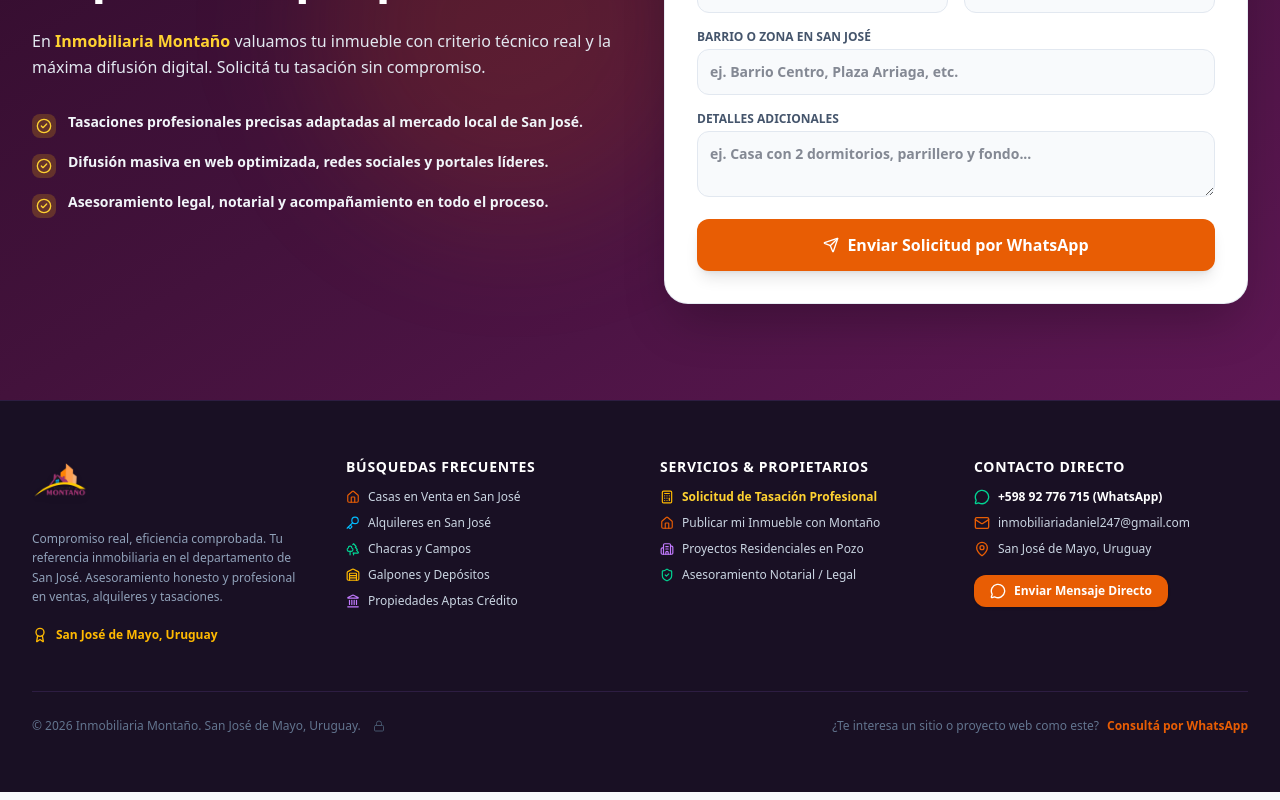
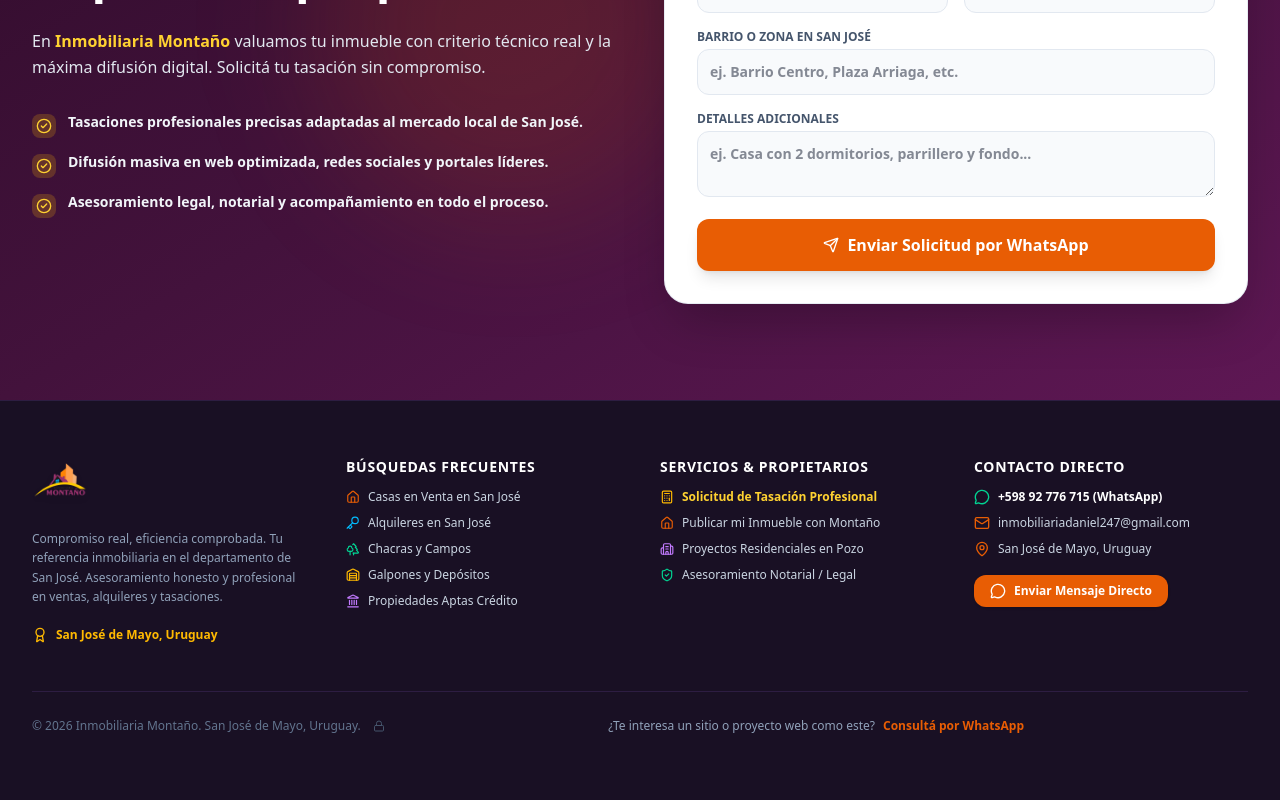
Before and after one commit to Martin-cedres/inmobiliaria-montano, a Next.js app: page / in a window 1280 px wide. Shown: the part 3000-3800 px from the top of the page. Built offline with nearby package versions, Linux system fonts and the light colour scheme; no server answers.

Commit message:
fix(ui): adjust footer padding to prevent overlap with floating whatsapp button

```diff
--- a/src/components/Footer.tsx
+++ b/src/components/Footer.tsx
@@ -22,7 +22,7 @@
     <footer id="contacto" className="bg-[#191024] text-slate-300 border-t border-[#2D1D42] scroll-mt-20 sm:scroll-mt-24">
 
       {/* Main Footer Container */}
-      <div className="max-w-7xl mx-auto px-4 sm:px-6 lg:px-8 py-14">
+      <div className="max-w-7xl mx-auto px-4 sm:px-6 lg:px-8 pt-14 pb-20 sm:pb-16">
         <div className="grid grid-cols-1 md:grid-cols-4 gap-10">
 
           {/* Column 1: Brand & Bio */}
@@ -175,7 +175,7 @@
         </div>
 
         {/* Bottom Copyright & Credit Bar */}
-        <div className="mt-12 pt-6 border-t border-[#2D1D42] text-center text-xs text-slate-500 flex flex-col sm:flex-row justify-between items-center gap-4">
+        <div className="mt-12 pt-6 border-t border-[#2D1D42] text-center text-xs text-slate-500 flex flex-col md:flex-row justify-between items-center gap-4 pr-0 sm:pr-48 lg:pr-56">
           <div className="flex items-center space-x-2">
             <p>© {new Date().getFullYear()} Inmobiliaria Montaño. San José de Mayo, Uruguay.</p>
             <Link
@@ -187,7 +187,7 @@
             </Link>
           </div>
 
-          <p className="flex items-center space-x-1 flex-wrap justify-center">
+          <p className="flex items-center space-x-1 flex-wrap justify-center sm:justify-end text-slate-400">
             <span>¿Te interesa un sitio o proyecto web como este?</span>
             <a
               href="https://wa.me/59891090705?text=Hola,%20vi%20la%20web%20de%20Inmobiliaria%20Monta%C3%B1o,%20me%20interesa%20desarrollar%20un%20proyecto%20web%20a%20medida"
```
Also changed, not shown: session_summary.txt.
